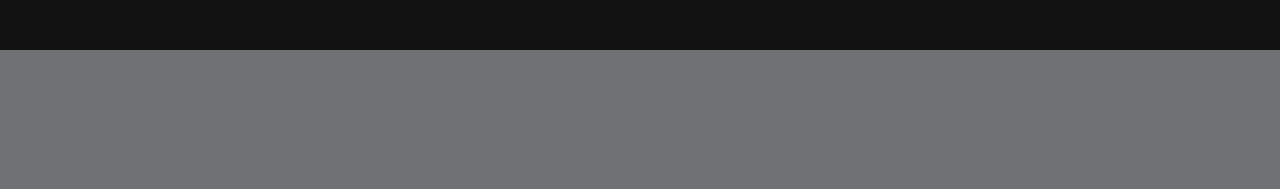
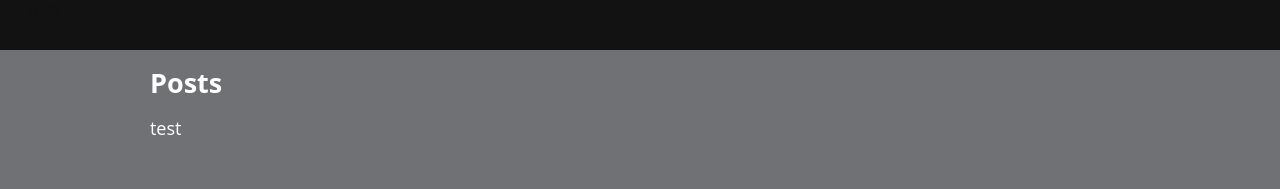
Before and after one commit to ozgeonec/Unit-and-Integration-Test-Practice, a React (Create React App) app: page / in a window 1280 px wide. Shown: the top 189 px of the page. Built offline with nearby package versions, Linux system fonts and the light colour scheme.

Commit message:
Tests for Headline Component

```diff
--- a/src/App.js
+++ b/src/App.js
@@ -1,10 +1,14 @@
 import Header from "./components/header";
 import './App.scss';
+import Headline from "./components/headline";
 
 function App() {
     return (
         <div className="App">
             <Header/>
+            <section className="main">
+                <Headline header="Posts" desc="test"/>
+            </section>
         </div>
     );
 }
--- a/src/App.scss
+++ b/src/App.scss
@@ -14,4 +14,5 @@
   max-width: 980px;
   margin: 20px auto 80px;
   padding: 0 10px;
+  color: #ffffff;
 }
--- /dev/null
+++ b/src/components/headline/index.js
@@ -0,0 +1,28 @@
+import React, { Component } from 'react';
+
+class Headline extends Component {
+
+    constructor(props) {
+        super(props);
+    }
+
+    render(){
+
+        const { header, desc } = this.props;
+
+        if(!header){
+            return null;
+        }
+
+        return (
+            <div data-test="HeadlineComponent">
+                <h1 data-test="header">{header}</h1>
+                <p data-test="desc">
+                    {desc}
+                </p>
+            </div>
+        )
+    }
+}
+
+export default Headline;
```
Also changed, not shown: src/components/headline/styles.scss (added), 1 other file (tests, documents, lock files or other folders).
